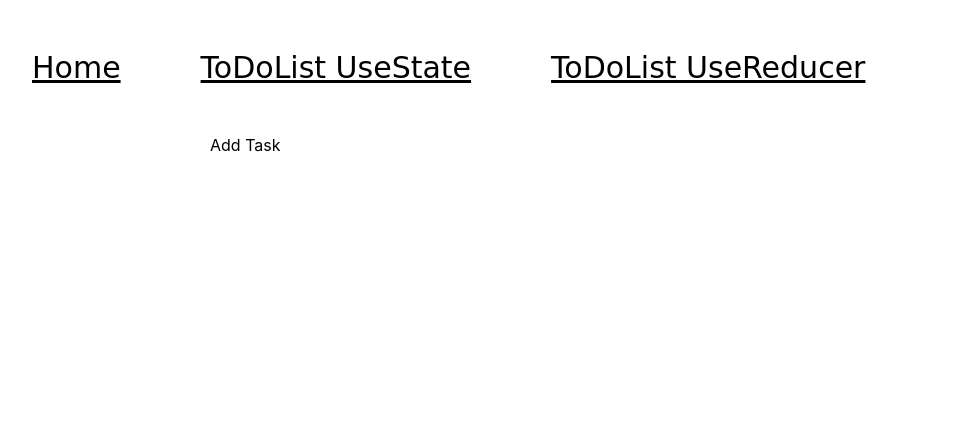
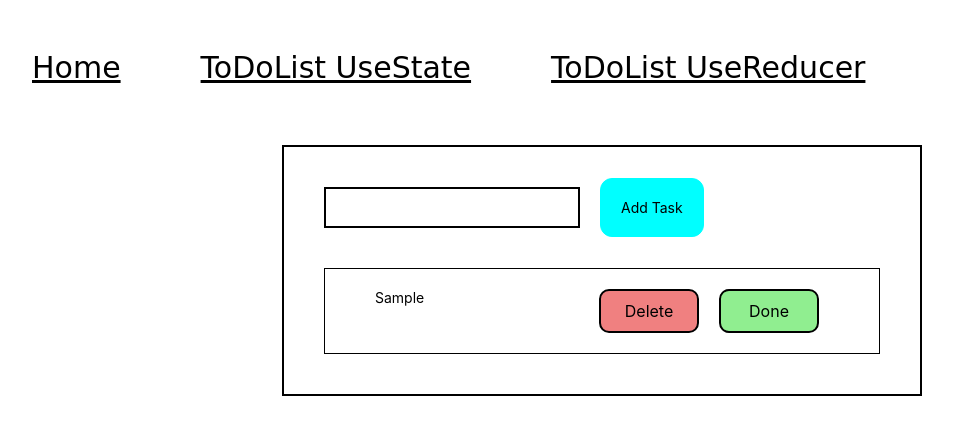
Before and after one commit to vlasoffivan95/todolist, a React (Create React App) app: page /todolistreducer in a window 1280 px wide. Both pictures are taken after typing "Sample" into the empty fields and a click on the button "Add Task". Shown: the top 434 px of the page, without its empty margins (38-991 px from the left). Built offline with nearby package versions, Linux system fonts and the light colour scheme.

Commit message:
todoList reducer - done

```diff
--- a/src/components/HomePage/styles.module.scss
+++ b/src/components/HomePage/styles.module.scss
@@ -2,5 +2,6 @@
     font-size:30px;
     margin: 30px auto;
     width:50vw;
+    font-family: "Comic Sans MS", "Comic Sans", cursive;
 
 };
--- /dev/null
+++ b/src/components/TaskReducer/index.jsx
@@ -0,0 +1,24 @@
+import React from "react";
+import styles from "../ToDoListReducer/style.module.scss";
+
+const TaskReducer = (props) => {
+  const { list, dispatch } = props;
+  const tasksList = list.map((value, index) => (
+    <li key={value.id} className={!value.status? styles.taskContainer : styles.taskContainerDone}>
+      <section>{value.text}</section>
+      <div>
+      <button className={styles.btnDel} onClick={() => dispatch({ type: "delete_task", payload: index })}>
+        Delete
+      </button>
+      <button className={styles.btnDone} onClick={() => dispatch({ type: "done_task", payload: value.id })}>Done</button>
+      </div>
+    </li>
+  ));
+
+  return (
+
+      <ul>{tasksList}</ul>
+  );
+};
+
+export default TaskReducer;
--- a/src/components/ToDoListReducer/index.jsx
+++ b/src/components/ToDoListReducer/index.jsx
@@ -1,5 +1,7 @@
 import React, { useReducer, useState } from "react";
 import { v4 as uuid } from "uuid";
+import styles from "./style.module.scss";
+import TaskReducer from "../TaskReducer";
 
 function reducer(state, action) {
   const { type } = action;
@@ -11,8 +13,32 @@ function reducer(state, action) {
     case "add_task": {
       const newTask = state.newTask;
       const taskList = { id: uuid(), text: newTask, status: false };
-      const newState = {...initialState, taskList:[...state.taskList, taskList]};
+      const newState = {
+        ...initialState,
+        taskList: [...state.taskList, taskList],
+      };
       return newState;
+    }
+
+    case "delete_task": {
+      const newTaskList = state.taskList.filter(
+        (_, index) => index !== action.payload
+      );
+      const newState = { ...initialState, taskList: [...newTaskList] };
+      return newState;
+    }
+
+    case "done_task": {
+      const newState = state.taskList.map((obj) => {
+        console.log(obj.id);
+        console.log(action.payload);
+        if (obj.id === action.payload) {
+          return { ...obj, status: true };
+        }
+        return obj;
+      });
+      const newValue = { ...initialState, taskList: [...newState] };
+      return newValue;
     }
 
     default:
@@ -28,10 +54,20 @@ const TodoListReducer = () => {
     dispatch({ type: "new_task", payload: value });
 
   return (
-    <div>
-      <input type="text" value={state.newTask} onChange={handleTaskText} />
-      {state.newTask}
-      <button onClick={() => dispatch({ type: "add_task" })}>Add Task</button>
+    <div className={styles.divToDo}>
+      <input
+        type="text"
+        value={state.newTask}
+        onChange={handleTaskText}
+        className={styles.inputTask}
+      />
+      <button
+        className={styles.btnAddTask}
+        onClick={() => dispatch({ type: "add_task" })}
+      >
+        Add Task
+      </button>
+      <TaskReducer list={state.taskList} dispatch={dispatch} />
     </div>
   );
 };
--- a/src/components/ToDoListReducer/style.module.scss
+++ b/src/components/ToDoListReducer/style.module.scss
@@ -0,0 +1,53 @@
+.divToDo {
+    width:50vw;
+    border:2px solid black;
+    margin:10px auto;
+    padding:20px;
+    font-size:14px;
+
+}
+
+.inputTask {
+    font-size:14px;
+    border:2px solid black;
+    margin:20px;
+    padding:10px;
+    width:20vw;
+}
+
+.btnAddTask {
+    background-color: aqua;
+    font-size:14px;
+    border:1px solid aqua;
+    padding: 20px;
+    text-align: center;
+    border-radius: 12px;
+
+}
+
+.taskContainer, .taskContainerDone {
+    border:1px solid black;
+    padding: 20px 50px;
+    margin:20px 20px;
+    display: flex;
+    justify-content: space-between;
+}
+
+.taskContainerDone {
+    background-color: greenyellow;
+}
+
+.btnDel, .btnDone {
+    padding: 10px;
+    margin:0 10px;
+    border:2px solid black;
+    background-color: lightcoral;
+    border-radius: 10px;
+    font-size:16px;
+    text-align: center;
+    width:100px;
+}
+
+.btnDone {
+background-color: lightgreen;
+}
```
